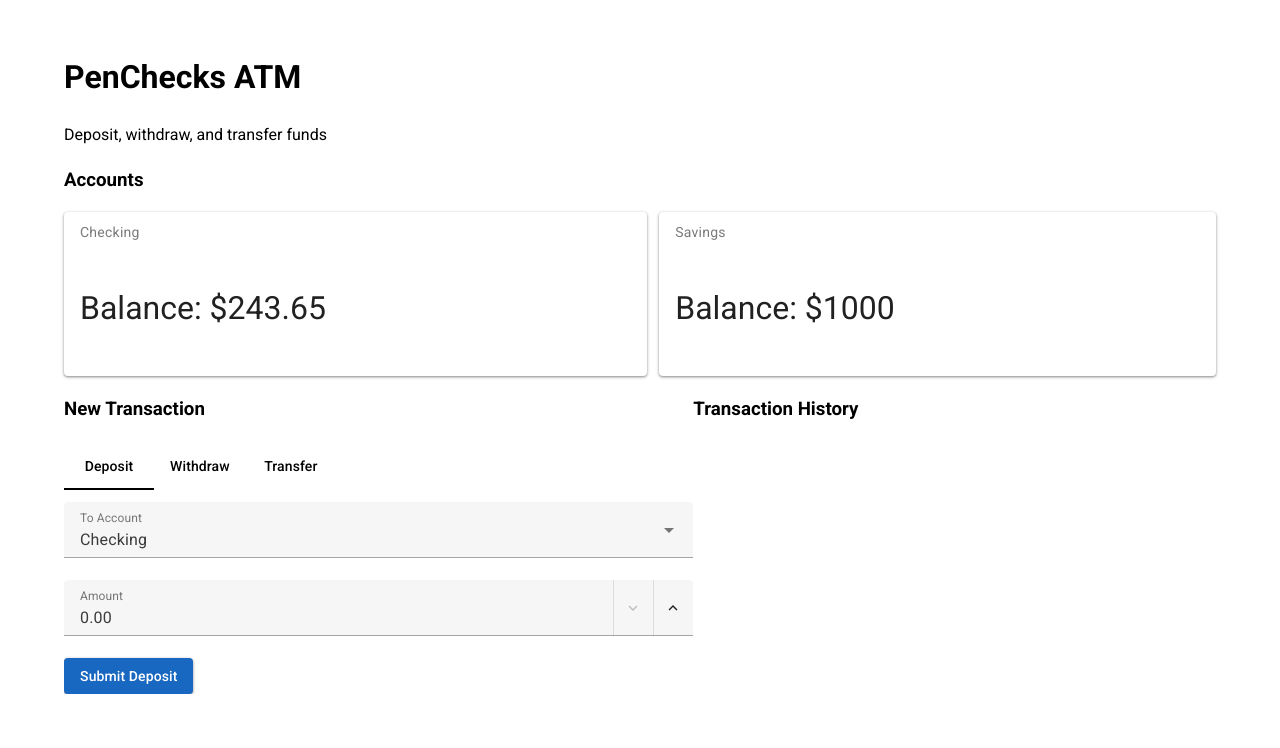
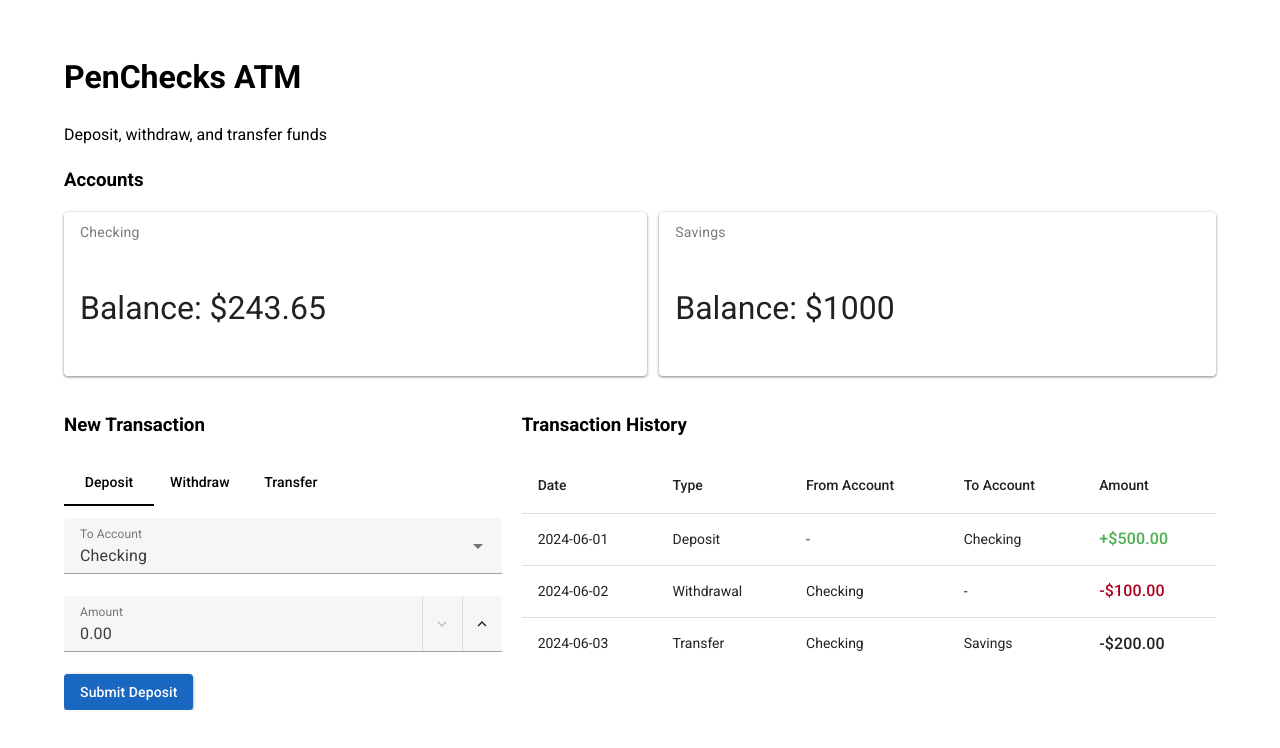
Before and after one commit to jeremyrich57/penchecks-atm, a Vue app in the folder PenChecksUI/: page / in a window 1280 px wide. Shown: the top 748 px of the page. Built offline with nearby package versions, Linux system fonts and the light colour scheme.

Commit message:
feat: add transaction history skeleton

```diff
--- a/PenChecksUI/src/components/ATM.vue
+++ b/PenChecksUI/src/components/ATM.vue
@@ -3,7 +3,7 @@
     <h1>PenChecks ATM</h1>
     <div>Deposit, withdraw, and transfer funds</div>
     <Accounts />
-    <div class="d-flex flex-wrap">
+    <div class="d-flex flex-wrap ga-5 mt-4">
       <Transaction class="flex-fill" style="min-width: 250px" />
       <History class="flex-fill" style="min-width: 250px" />
     </div>
--- a/PenChecksUI/src/components/History.vue
+++ b/PenChecksUI/src/components/History.vue
@@ -1,9 +1,68 @@
 <template>
   <div>
     <h3>Transaction History</h3>
+    <v-table height="300px" fixed-header>
+      <thead>
+        <tr>
+          <th>Date</th>
+          <th>Type</th>
+          <th>From Account</th>
+          <th>To Account</th>
+          <th>Amount</th>
+        </tr>
+      </thead>
+      <tbody>
+        <tr v-for="(tx, index) in transactions" :key="index">
+          <td>{{ tx.date }}</td>
+          <td>{{ tx.type }}</td>
+          <td>{{ tx.fromAccount || "-" }}</td>
+          <td>{{ tx.toAccount || "-" }}</td>
+          <td
+            v-if="tx.type === 'Deposit'"
+            class="text-success text-title-medium"
+          >
+            +${{ tx.amount.toFixed(2) }}
+          </td>
+          <td
+            v-else-if="tx.type === 'Withdrawal'"
+            class="text-error text-title-medium"
+          >
+            -${{ tx.amount.toFixed(2) }}
+          </td>
+          <td v-else class="text-title-medium">-${{ tx.amount.toFixed(2) }}</td>
+        </tr>
+      </tbody>
+    </v-table>
   </div>
 </template>
 
-<script setup lang="ts"></script>
+<script setup lang="ts">
+import { ref } from "vue";
+
+// TODO: Replace with real transaction data from backend
+const transactions = ref([
+  {
+    date: "2024-06-01",
+    type: "Deposit",
+    fromAccount: "",
+    toAccount: "Checking",
+    amount: 500,
+  },
+  {
+    date: "2024-06-02",
+    type: "Withdrawal",
+    fromAccount: "Checking",
+    toAccount: "",
+    amount: 100,
+  },
+  {
+    date: "2024-06-03",
+    type: "Transfer",
+    fromAccount: "Checking",
+    toAccount: "Savings",
+    amount: 200,
+  },
+]);
+</script>
 
 <style scoped></style>
```
